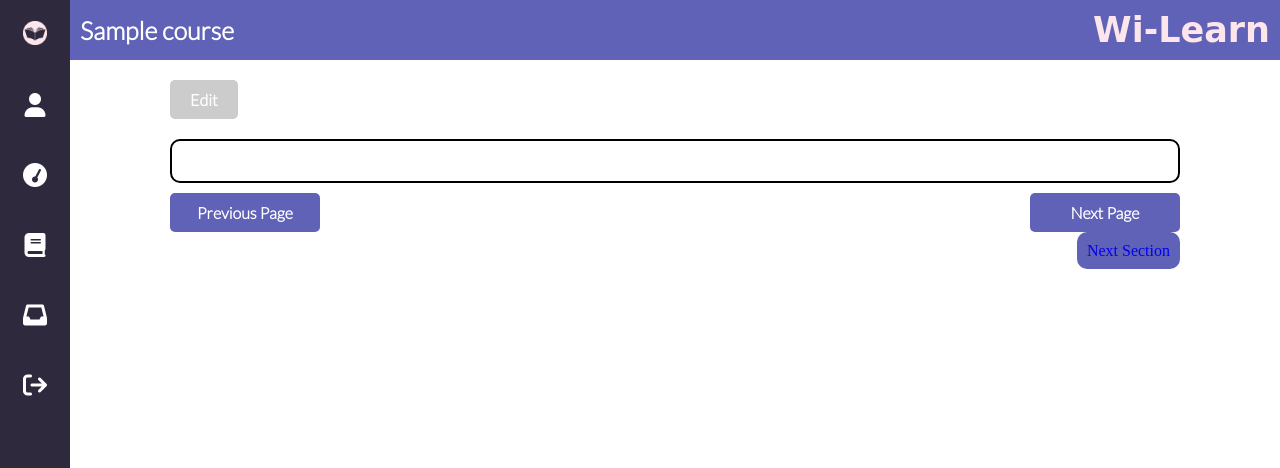
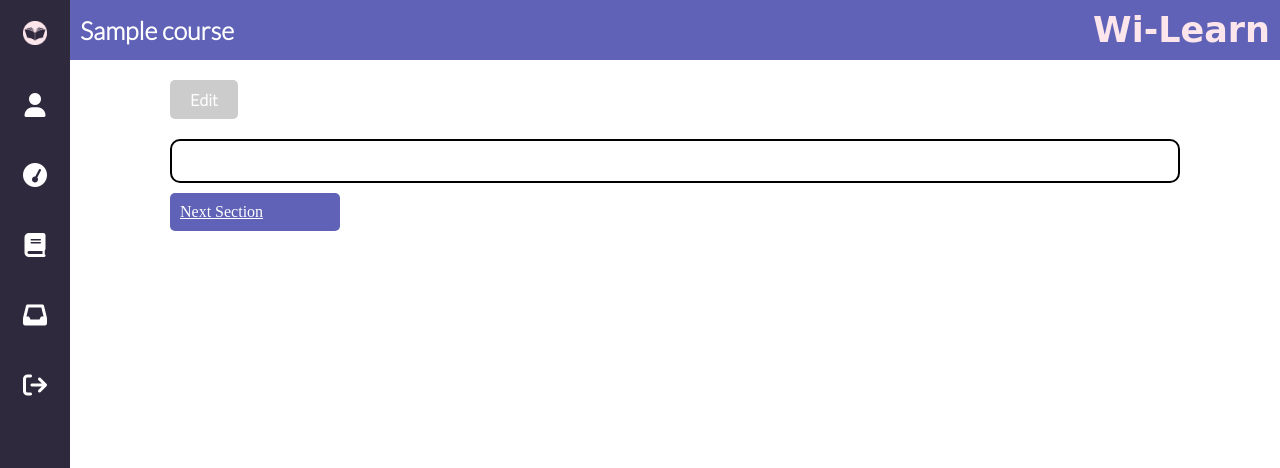
Before and after one commit to PatCof/SEv2, a Django app: page /dashboard/course/1/view_module/1/1 in a window 1280 px wide. Shown: the top 468 px of the page. Run offline with Django 4.2, Linux system fonts and the light colour scheme; a user stored in the database is signed in; tables that the repository leaves empty hold one stand-in row (values such as "Sample post"); some web fonts are replaced.

Commit message:
Working Files

```diff
--- a/SoftEng/WiLearn/lms/static/lms/css/dashboard.css
+++ b/SoftEng/WiLearn/lms/static/lms/css/dashboard.css
@@ -375,8 +375,8 @@ select {
 
     .a{
         display: flex;
-  justify-content: space-between;
-  align-items: center;
+        justify-content: space-between;
+        align-items: center;
     }
 
   .previous-page-button,
--- a/SoftEng/WiLearn/lms/static/lms/js/dashboard.js
+++ b/SoftEng/WiLearn/lms/static/lms/js/dashboard.js
@@ -49,7 +49,9 @@ function editModule() {
     const content = document.querySelector(".mod_content");
 
     const mod_form = document.getElementById("mod_form")
-    const nav_page = document.querySelector(".nav-page");
+    const ed_button = document.querySelector(".edit-button");
+
+    const nav_page = document.querySelector(".a");
     const editOptions = document.getElementById("edit-options");
 
     if(!isEditable){
@@ -58,7 +60,7 @@ function editModule() {
         mod_content.style.display= 'none';
         mod_form.style.display= 'block';
         editOptions.style.display = "block";
-
+        ed_button.style.display = "none";
         isEditable = true;
 
     } else{
@@ -112,6 +114,8 @@ function cancelCourse(){
 function cancelCancel(){
     cancelModal.style.display = "none";
     body.style.overflow = 'auto';
+    ed_button.style.display = "block";
+
     isEditable = false;
 
 }
--- a/SoftEng/WiLearn/lms/templates/lms/modulemodify.html
+++ b/SoftEng/WiLearn/lms/templates/lms/modulemodify.html
@@ -112,23 +112,15 @@
             <button class="publish-button">Publish</button>
         </div>
        <div class="a">
-        <button class="previous-page-button" style="display: block;" onclick="previousPage()">Previous Page</button>
-        <button class="next-page-button" style="display: block;" onclick="nextPage()">Next Page</button>
+           {% if prev_mod %}
+                <a class="previous-page-button" href="{% url 'lms:modify_module' id=id mod_num=prev_mod.module_number mod_page=prev_mod.module_page %}">Previous Page</a>
+            {% endif %}
+
+           {% if next_mod %}
+            <a class="next-page-button" href="{% url 'lms:modify_module' id=id mod_num=next_mod.module_number mod_page=next_mod.module_page %}">Next Section</a>
+           {% endif %}
     </div>
     </form>
-
-    <div class="nav-page">
-        {% if prev_mod %}
-        <div class="navi_prev">
-            <a id="prev_mod" href="{% url 'lms:modify_module' id=id mod_num=prev_mod.module_number mod_page=prev_mod.module_page %}">Previous Section</a>
-        </div>
-            {% endif %}
-
-        {% if next_mod %}
-        <div class="navi_next">
-            <a id="next_mod" href="{% url 'lms:modify_module' id=id mod_num=next_mod.module_number mod_page=next_mod.module_page %}">Next Section</a>
-            </div>
-        {% endif %}
 
     </div>
 </section>
```
